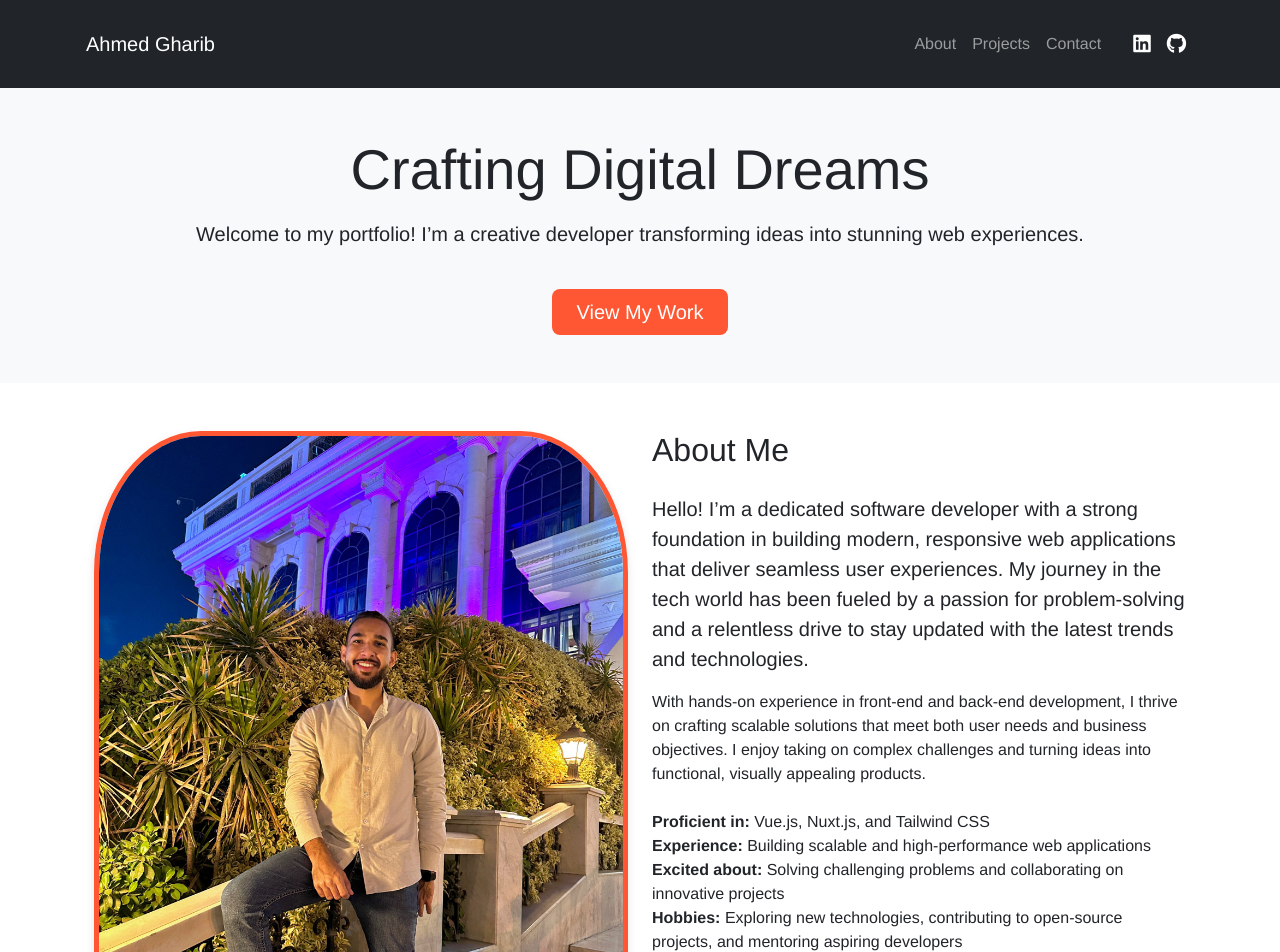
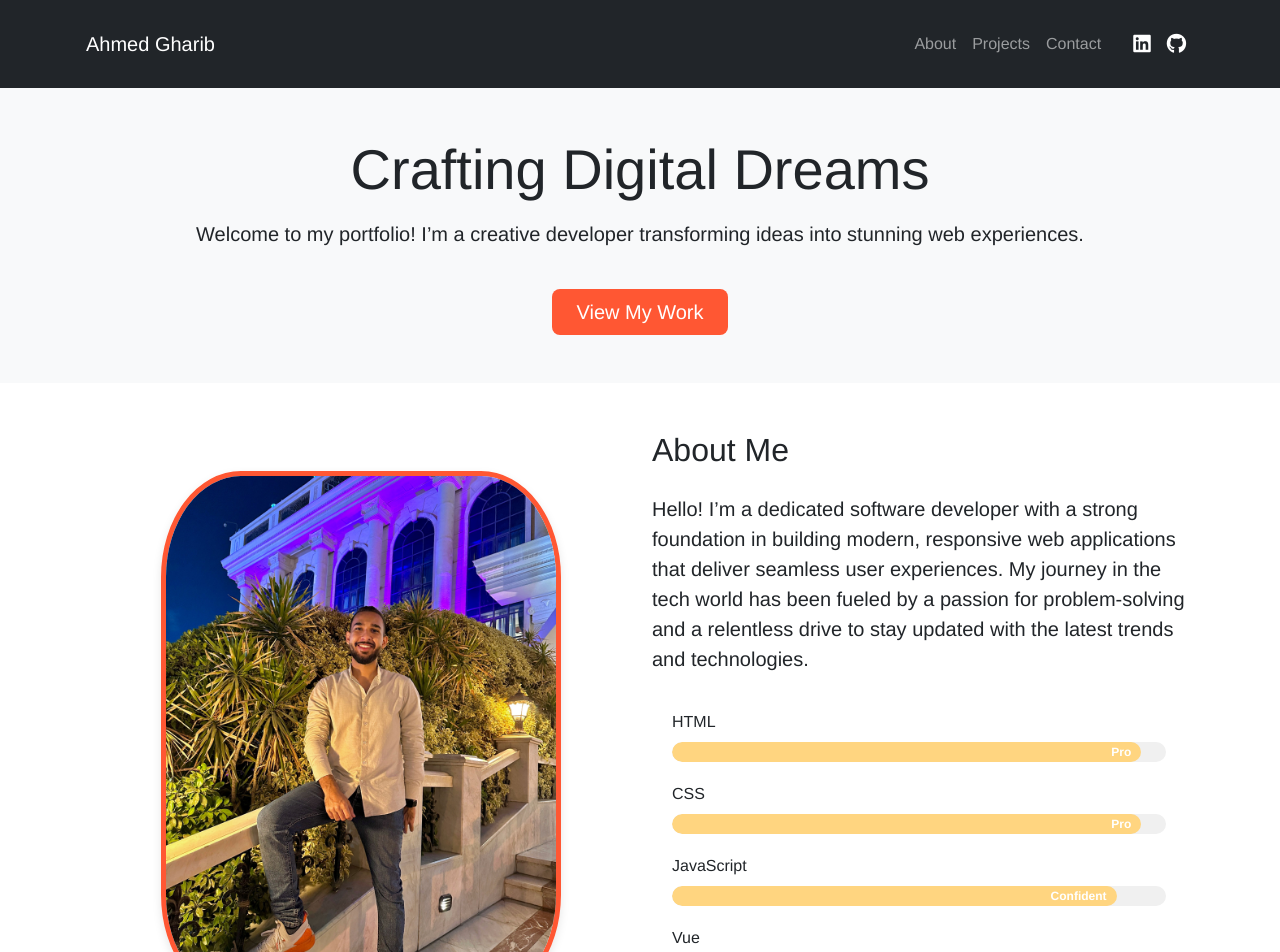
Before and after one commit to hyperstunt/hyperstunt.github.io, a Nuxt app: page / in a window 1280 px wide. Shown: the top 952 px of the page. Built offline with nearby package versions, Linux system fonts and the light colour scheme.

Commit message:
skill bar created

```diff
--- /dev/null
+++ b/components/SkillsBar.vue
@@ -0,0 +1,107 @@
+<template>
+    <div class="skills-container">
+      <div v-for="(skill, index) in skills" :key="index" class="skill">
+        <div class="skill-name">
+          {{ skill.name }}
+        </div>
+        <div class="skill-bar">
+          <div
+            class="skill-fill"
+            :data-skill-name="skill.name"
+            :style="{ width: skill.isVisible ? skill.level + '%' : '0%' }"
+          >
+            <span class="skill-percentage" v-if="skill.isVisible">
+              {{ skill.description }}
+            </span>
+          </div>
+        </div>
+      </div>
+    </div>
+  </template>
+
+  <script setup>
+import { ref, onMounted } from "vue";
+
+const skills = ref([
+  { name: "HTML", level: 95, description: "Pro", isVisible: false },
+  { name: "CSS", level: 95, description: "Pro", isVisible: false },
+  { name: "JavaScript", level: 90, description: "Confident", isVisible: false },
+  { name: "Vue", level: 90, description: "Confident", isVisible: false },
+  { name: "React", level: 87, description: "Confident", isVisible: false },
+]);
+
+onMounted(() => {
+  const observer = new IntersectionObserver(
+    (entries) => {
+      entries.forEach((entry) => {
+        if (entry.isIntersecting) {
+          const skillIndex = skills.value.findIndex(
+            (skill) =>
+              skill.name === entry.target.getAttribute("data-skill-name")
+          );
+          if (skillIndex !== -1) {
+            skills.value[skillIndex].isVisible = true;
+          }
+        }
+      });
+    },
+    { threshold: 0.1 } // Trigger when 10% of the element is visible
+  );
+
+  const skillElements = document.querySelectorAll(".skill-fill");
+  skillElements.forEach((el) => {
+    observer.observe(el);
+  });
+});
+</script>
+
+
+<style scoped>
+.skills-container {
+  max-width: 800px;
+  margin: 0 auto;
+  padding: 20px;
+}
+
+.skill {
+  margin-bottom: 20px;
+}
+
+.skill-name {
+  font-size: 16px;
+  margin-bottom: 8px;
+}
+
+.skill-bar {
+  background-color: #f0f0f0;
+  height: 20px;
+  width: 100%;
+  border-radius: 10px;
+  overflow: hidden;
+  position: relative;
+}
+
+.skill-fill {
+  height: 100%;
+  width: 0; /* Initial width for animation */
+  background-color: #FFD580;
+  border-radius: 10px;
+  transition: width 1.5s ease-in-out; /* Smooth animation */
+  position: relative;
+}
+
+.skill-percentage {
+  position: absolute;
+  right: 10px;
+  top: 0;
+  bottom: 0;
+  margin: auto;
+  color: white;
+  font-size: 12px;
+  font-weight: bold;
+  display: flex;
+  align-items: center;
+  justify-content: center;
+  pointer-events: none; /* Avoid blocking interactions */
+}
+</style>
--- a/pages/index.vue
+++ b/pages/index.vue
@@ -25,19 +25,7 @@
                         has been fueled by a passion for problem-solving and a relentless drive to stay updated with the
                         latest trends and technologies.
                     </p>
-                    <p>
-                        With hands-on experience in front-end and back-end development, I thrive on crafting scalable
-                        solutions that meet both user needs and business objectives. I enjoy taking on complex
-                        challenges and turning ideas into functional, visually appealing products.
-                    </p>
-                    <ul class="list-unstyled mt-4">
-                        <li><strong>Proficient in:</strong> Vue.js, Nuxt.js, and Tailwind CSS</li>
-                        <li><strong>Experience:</strong> Building scalable and high-performance web applications</li>
-                        <li><strong>Excited about:</strong> Solving challenging problems and collaborating on innovative
-                            projects</li>
-                        <li><strong>Hobbies:</strong> Exploring new technologies, contributing to open-source projects,
-                            and mentoring aspiring developers</li>
-                    </ul>
+                    <SkillsBar></SkillsBar>
                 </div>
             </div>
         </section>
@@ -65,7 +53,6 @@
 
 
 <script setup lang="ts">
-import AppFooter from '~/components/App-footer.vue';
 
 </script>
 
@@ -85,7 +72,7 @@ import AppFooter from '~/components/App-footer.vue';
 }
 
 .col-md-6 img {
-    max-width: 600px;
+    max-width: 400px;
     width: 100%;
     border-radius: 20%;
     border: 5px solid rgb(255, 87, 51);
```
